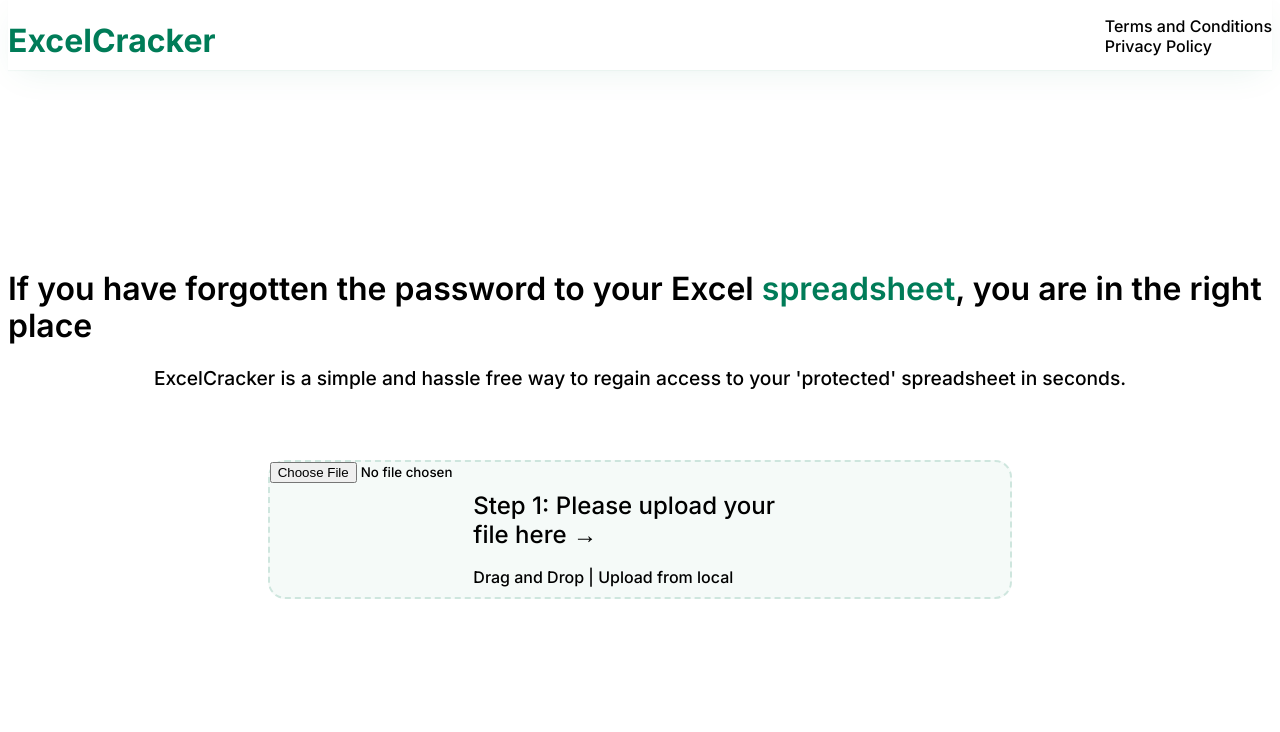
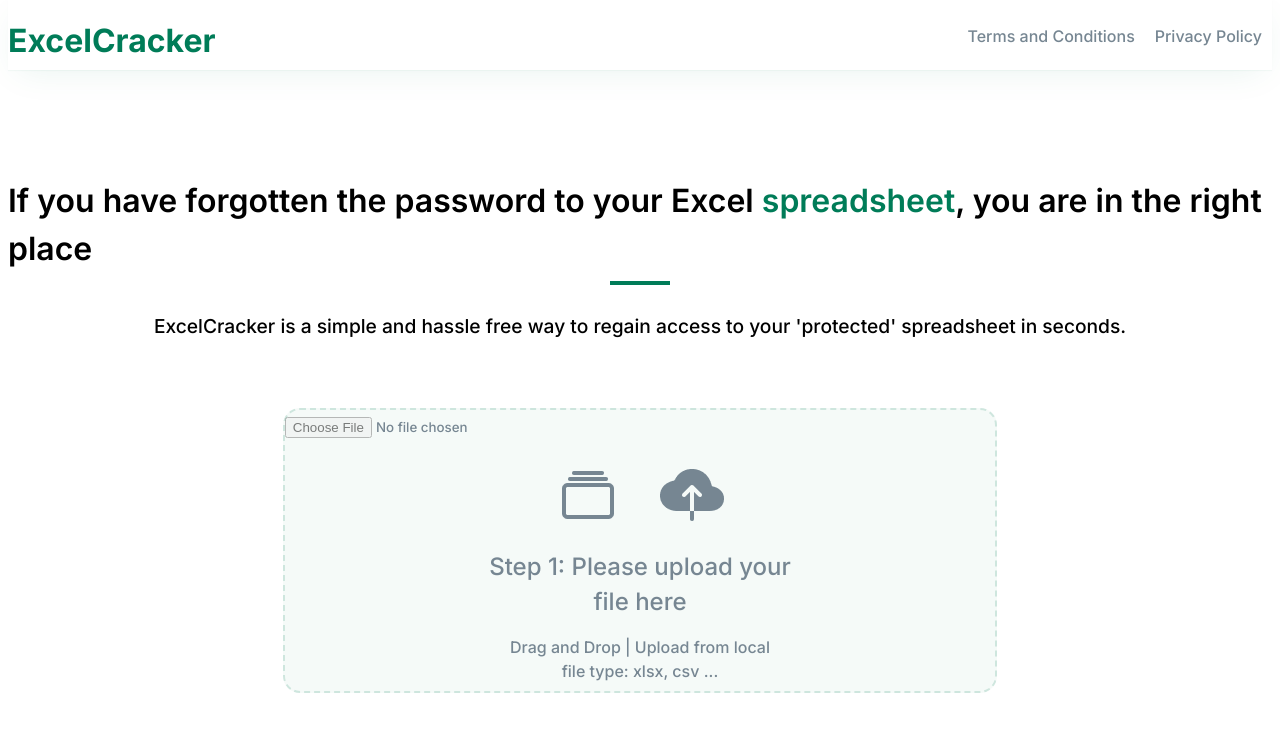
Before and after one commit to rarya618/excel-cracker, a Next.js app in the folder excel-cracker/: page / in a window 1280 px wide. Shown: the top 732 px of the page. Built offline with nearby package versions, Linux system fonts and the light colour scheme.

Commit message:
UI Modifications

```diff
--- a/excel-cracker/pages/index.js
+++ b/excel-cracker/pages/index.js
@@ -21,15 +21,20 @@
           If you have forgotten the password to your Excel <span className="green">spreadsheet</span>, you are in the right place
         </h2>
 
+        <hr className="short-line" />
+
         <p className="description">
           ExcelCracker is a simple and hassle free way to regain access to your 'protected' spreadsheet in seconds.
         </p>
 
         <div className="file-container">
-          <input type="file" className="file-handler" />
+          <input type="file" className="file-handler" accept=".csv, application/vnd.openxmlformats-officedocument.spreadsheetml.sheet, application/vnd.ms-excel"/>
           <a href="#" className="file-inner">
-            <h3>Step 1: Please upload your file here &rarr;</h3>
+            <img className="file-img" src="/stack.png" />
+            <img className="file-img" src="/cloud.png" />
+            <h3>Step 1: Please upload your file here</h3>
             <p>Drag and Drop | Upload from local</p>
+            <p>file type: xlsx, csv ...</p>
           </a>
         </div>
       </main>
@@ -109,23 +114,28 @@
         header .nav {
           float: right;
           list-style-type: none;
+          color: #768692;
+        }
+
+        .nav li {
           display: inline-block;
+          padding: 10px;
         }
 
         .title {
           margin: 0;
-          line-height: 1.15;
           font-size: 2rem;
           font-weight: 600;
         }
 
         .title,
+        .short-line,
         .description {
           text-align: left;
+          line-height: 1.5;
         }
 
         .description {
-          line-height: 1.5;
           font-size: 1.2rem;
         }
 
@@ -138,6 +148,14 @@
             DejaVu Sans Mono, Bitstream Vera Sans Mono, Courier New, monospace;
         }
 
+        .short-line {
+          position: static;
+          width: 60px;
+          height: 0px;
+          left: 0;
+          border: 2px solid #007C58;
+        }
+
         .file-container {
           display: flex;
           align-items: center;
@@ -146,14 +164,31 @@
           max-width: 800px;
           margin-top: 3rem;
           background: rgba(0, 124, 88, 0.04);
+          color: #768692;
+          font-weight: 500;
           border: 2px dashed rgba(0, 124, 88, 0.16);
           border-radius: 17px;
           float: right;
         }
 
+        .file-container * {
+          text-align: center;
+          line-height: 35px;
+        }
+
+        .file-img {
+          padding: 10px 20px;
+        }
+
         .file-handler {
           width: 100%;
-          height: 100%;
+          // height: 100%;
+        }
+
+        .file-handler::file-selector-button {
+          // width: 100%;
+          // height: 100%;
+          opacity: 0.5;
         }
 
         .file-inner {
```
Also changed, not shown: excel-cracker/public/cloud.png (added), excel-cracker/public/stack.png (added).
